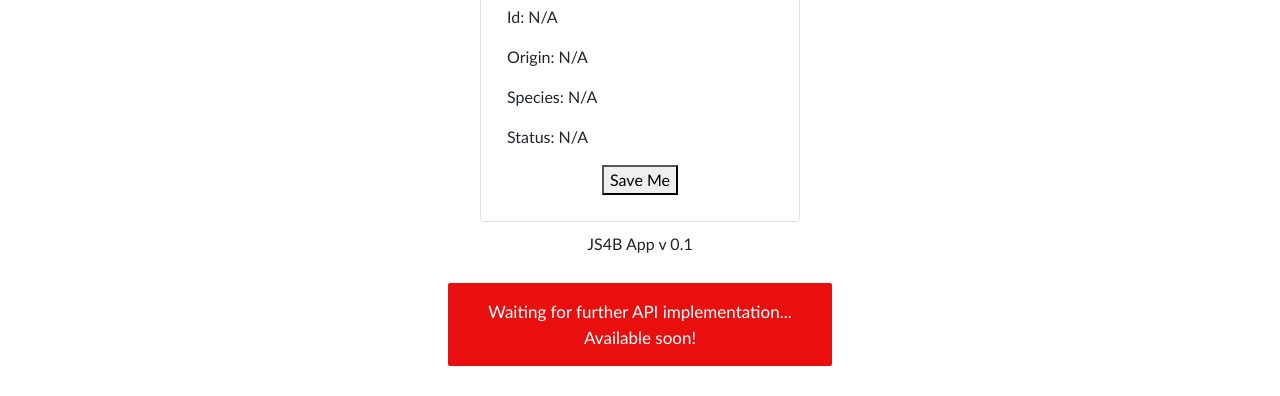
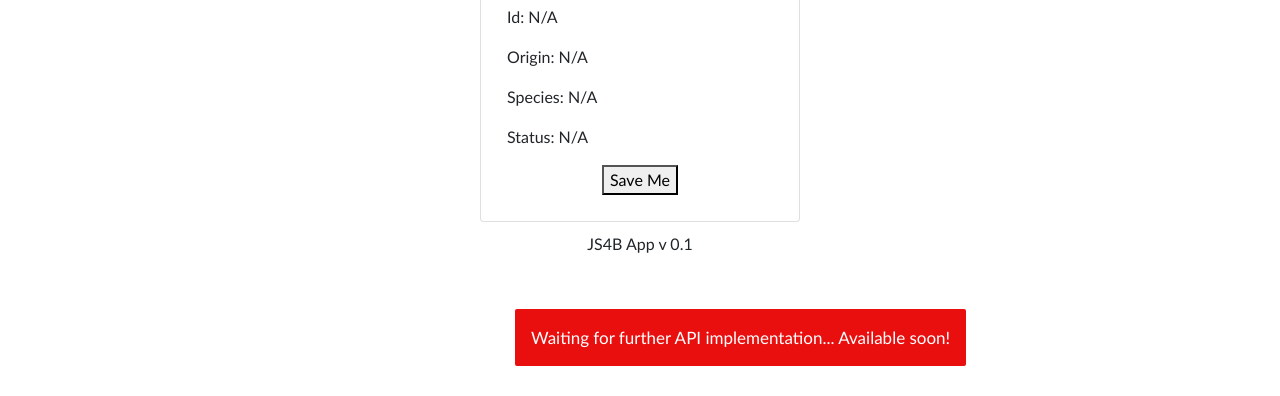
Before and after one commit to BaiGanio/js4b, a plain HTML site: page index.html in a window 1280 px wide. Both pictures are taken after a click on the button "Save Me". Shown: the part 404-800 px from the top of the page. Drawn offline with nearby package versions, Linux system fonts and the light colour scheme.

Commit message:
cleaning the snackbar

```diff
--- a/css/snackbar.css
+++ b/css/snackbar.css
@@ -1,17 +1,15 @@
-#snackbar-container{
-    width: 30%;
-    margin: 0 auto;
-    text-align: center;
-}
 #snackbar {
     visibility: hidden;
-    width: 30%;
+    min-width: 250px;
+    margin-left: -125px;
     background-color: #333;
     color: #fff;
+    text-align: center;
     border-radius: 2px;
     padding: 16px;
     position: fixed;
     z-index: 1;
+    left: 50%;
     bottom: 30px;
     font-size: 17px;
 }
--- a/index.html
+++ b/index.html
@@ -50,9 +50,7 @@
         JS4B App v 0.1
     </footer>
 
-    <div id="snackbar-container">
-        <div id="snackbar"></div>
-    </div>
+    <div id="snackbar"></div>
 
     <script>
         function  functionToExecute(){
```
